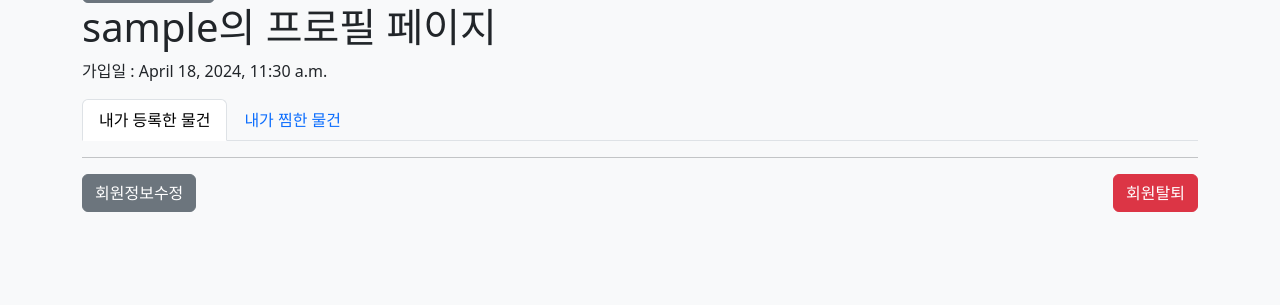
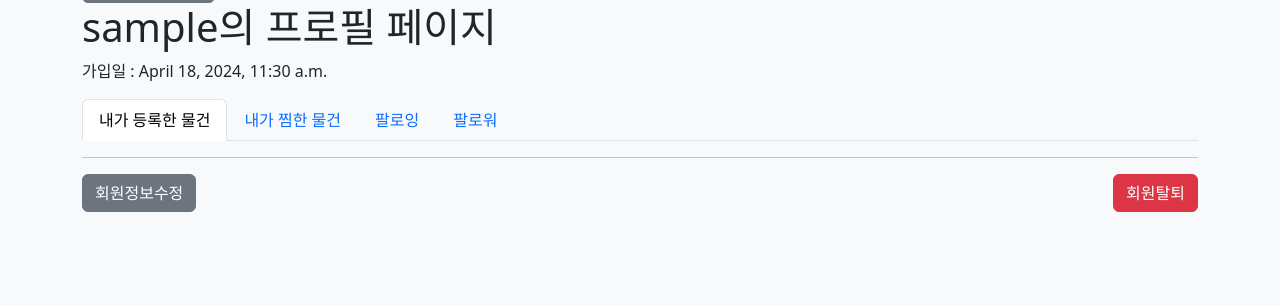
Before and after one commit to chobojajg/spartamarket, a Django app: a page that uses users/templates/users/profile.html in a window 1280 px wide. Shown: the part 154-459 px from the top of the page. Run offline with Django 4.2, Linux system fonts and the light colour scheme; the visitor is signed in with stand-in values (Sample User, id 1); data comes from the database, SQL or seed files in the repository; data that the repository does not hold is empty; some libraries are stand-ins or nearby versions.

Commit message:
오늘치 저장

```diff
--- a/users/templates/users/profile.html
+++ b/users/templates/users/profile.html
@@ -49,14 +49,12 @@
             <li class="nav-item" role="presentation">
                 <button class="nav-link" id="profile-tab" data-bs-toggle="tab" data-bs-target="#profile-tab-pane" type="button" role="tab" aria-controls="profile-tab-pane" aria-selected="false">내가 찜한 물건</button>
             </li>
-            {% comment %}
             <li class="nav-item" role="presentation">
-                <button class="nav-link" id="contact-tab" data-bs-toggle="tab" data-bs-target="#contact-tab-pane" type="button" role="tab" aria-controls="contact-tab-pane" aria-selected="false">내가 팔로우 한 사람</button>
+                <button class="nav-link" id="contact-tab" data-bs-toggle="tab" data-bs-target="#contact-tab-pane" type="button" role="tab" aria-controls="contact-tab-pane" aria-selected="false">팔로잉</button>
             </li>
             <li class="nav-item" role="presentation">
-                <button class="nav-link" id="disabled-tab" data-bs-toggle="tab" data-bs-target="#disabled-tab-pane" type="button" role="tab" aria-controls="disabled-tab-pane" aria-selected="false">나를 팔로우 한 사람</button>
+                <button class="nav-link" id="disabled-tab" data-bs-toggle="tab" data-bs-target="#disabled-tab-pane" type="button" role="tab" aria-controls="disabled-tab-pane" aria-selected="false">팔로워</button>
             </li>
-            {% endcomment %}
         </ul>
         <br>
         <div class="tab-content" id="myTabContent">
@@ -119,10 +117,10 @@
                 </div>
             </div>
             <div class="tab-pane fade" id="contact-tab-pane" role="tabpanel" aria-labelledby="contact-tab" tabindex="0">
-
+{#                팔로잉 구현하기 (내가 팔로우 한 사람 출력) #}
             </div>
             <div class="tab-pane fade" id="disabled-tab-pane" role="tabpanel" aria-labelledby="disabled-tab" tabindex="0">
-
+{#                팔로워 구현하기 (나를 팔로우 한 사람 출력) #}
             </div>
         </div>
     </div>
```
